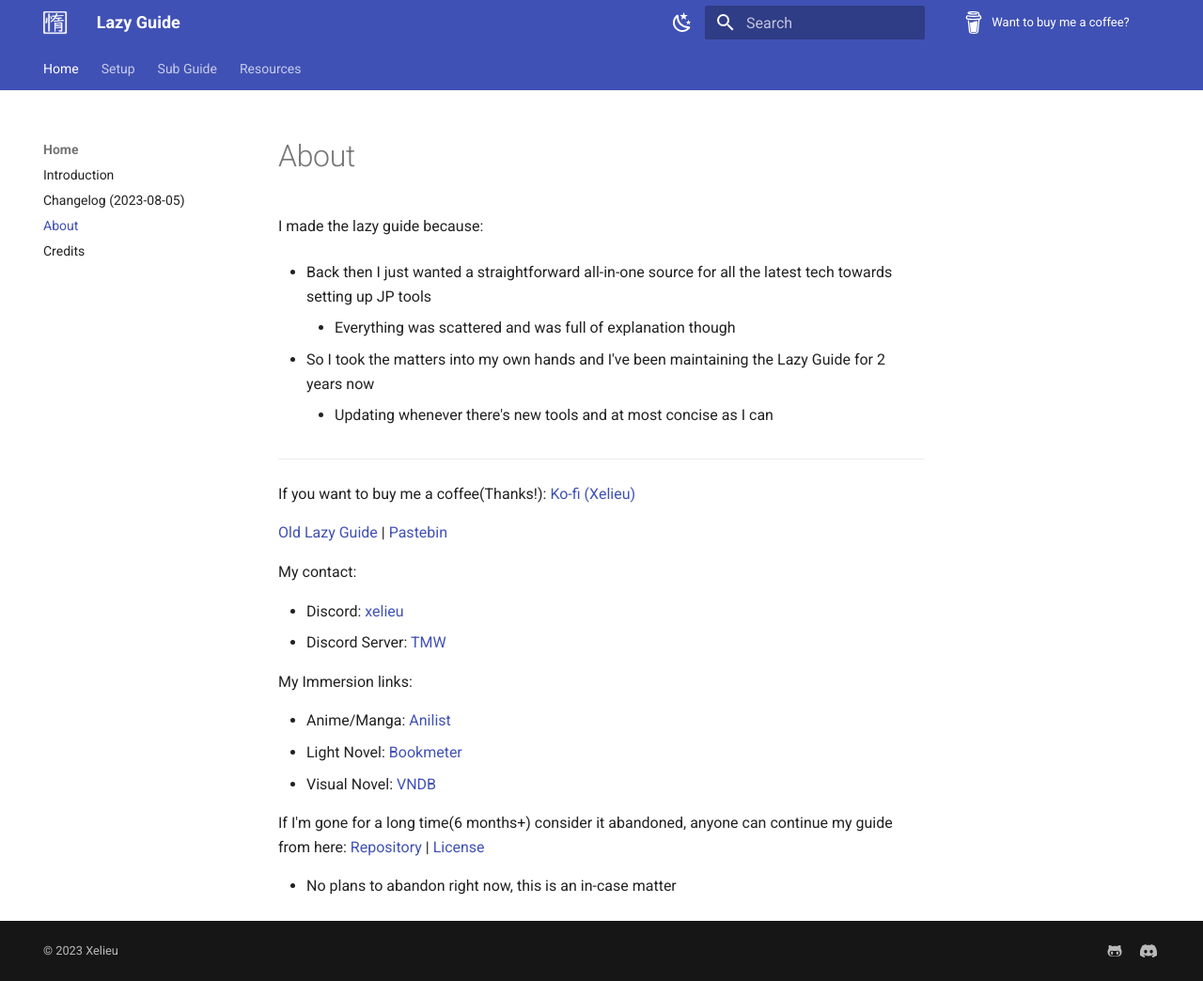
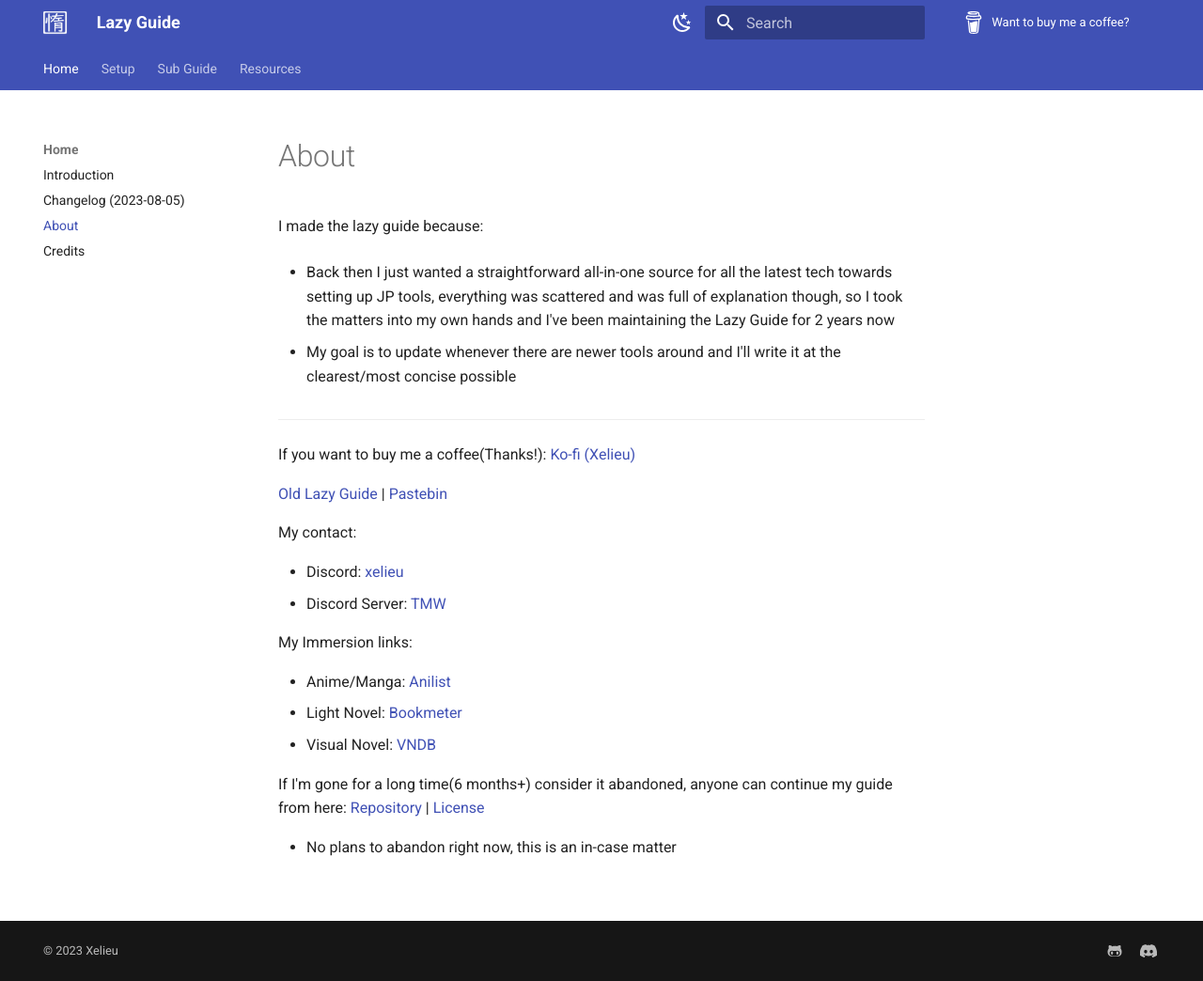
Before and after one commit to Xelieu/xelieu.github.io, an MkDocs documentation site: the page built from docs/jp-lazy-guide/about.md, in a window 1280 px wide and 1044 px high. Shown: the whole window at 94% size. Built offline with MkDocs 1.6.1 and Material for MkDocs 9.7.7, drawn with Linux system fonts in a browser that asks for light colours.

Commit message:
$updated info

```diff
--- a/docs/jp-lazy-guide/about.md
+++ b/docs/jp-lazy-guide/about.md
@@ -6,11 +6,9 @@ hide:
 
 I made the lazy guide because:
 
-- Back then I just wanted a straightforward all-in-one source for all the latest tech towards setting up JP tools
-    - Everything was scattered and was full of explanation though
+- Back then I just wanted a straightforward all-in-one source for all the latest tech towards setting up JP tools, everything was scattered and was full of explanation though, so I took the matters into my own hands and I've been maintaining the Lazy Guide for 2 years now
 
-- So I took the matters into my own hands and I've been maintaining the Lazy Guide for 2 years now
-    - Updating whenever there's new tools and at most concise as I can
+- My goal is to update whenever there are newer tools around and I'll write it at the clearest/most concise possible
 
 ---
 
```
